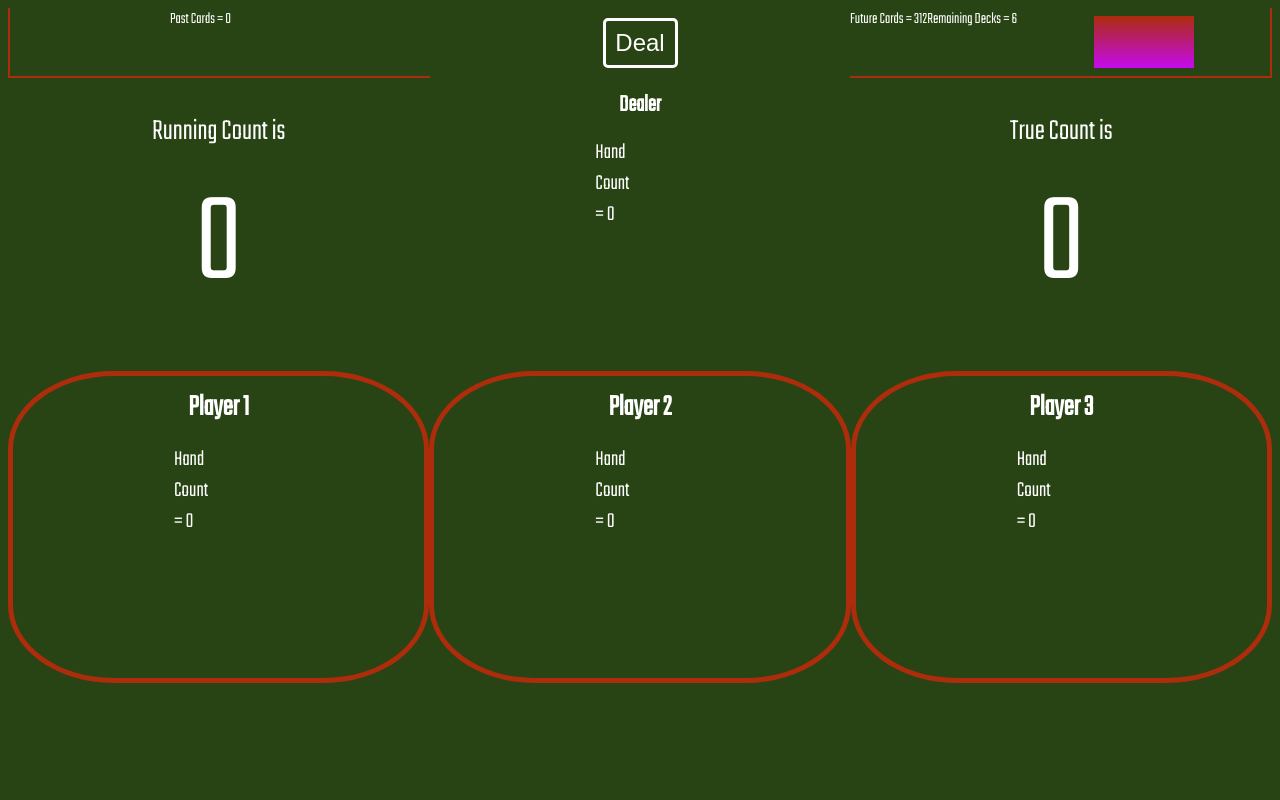
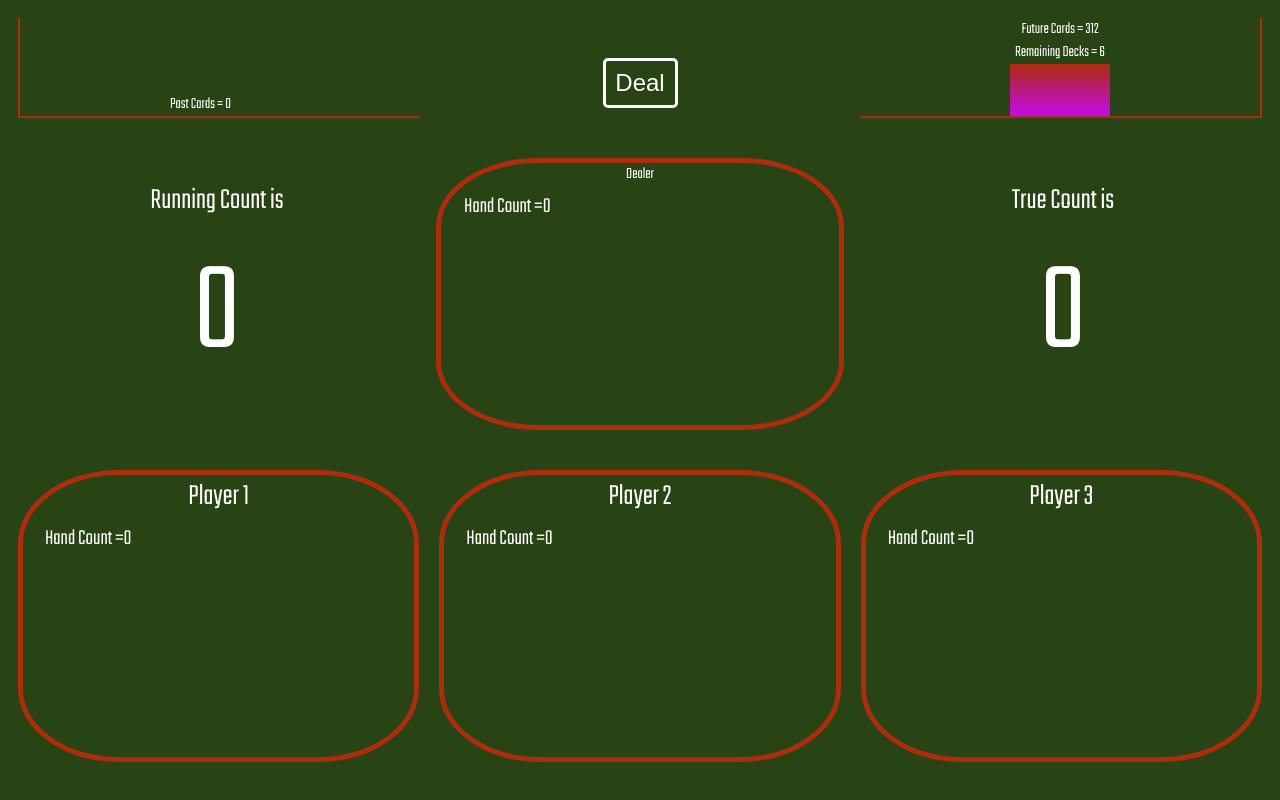
Before and after one commit to ElijahAdams/truecount21, an Angular app: page / in a window 1280 px wide. Built offline with nearby package versions, Linux system fonts and the light colour scheme.

Commit message:
setting up some containers to change orientation on screen size change

```diff
--- a/src/app/app.component.html
+++ b/src/app/app.component.html
@@ -2,12 +2,12 @@
 <div class="grid-container">
   <div class="dealInfo">
     <div class="pastShoot">
-      <span>
-        Past Cards = {{pastCardsLength}}
+      <div>
+        <p>Past Cards = {{pastCardsLength}}</p>
         <p class="pastRectangle"></p>
-      </span>
+      </div>
     </div>
-    <div>
+    <div class="dealButtonContainer">
       <button *ngIf="!hasStarted" class="dealButton" (click)="startRound()">Deal</button>
     </div>
     <div class="futureShoot">
@@ -25,7 +25,7 @@
       </p>
     </div>
     <div class="dealerHand">
-      <h2>Dealer</h2>
+      <p>Dealer</p>
       <app-playing-hand [player]="dealer" ></app-playing-hand>
     </div>
     <div class="trueCountContainer">
@@ -38,7 +38,7 @@
 
   <div class="players">
     <div *ngFor="let player of players">
-      <h2 class="playerTitle">Player {{player.num + 1}}</h2>
+      <p class="playerTitle">Player {{player.num + 1}}</p>
       <app-playing-hand [player]="player"
                         (nextPlayerTurn)="nextPlayerTurn($event)"
                         (hit)="hit($event)"
--- a/src/app/app.component.scss
+++ b/src/app/app.component.scss
@@ -1,14 +1,3 @@
-@media(max-width: 700px) {
-  .runCountContainer {
-    order: 1;
-  }
-  .trueCountContainer {
-    order: 2;
-  }
-  .dealerHand {
-    order: 3;
-  }
-}
 .grid-container {
   display: flex;
   flex-direction: column;
@@ -17,19 +6,30 @@
 .dealInfo {
   display: flex;
   flex-wrap: wrap;
+  margin-bottom: 20px;
 }
 .dealInfo > div {
+  display: flex;
+  flex-direction: column;
+  justify-content: flex-end;
+  align-items: center;
+  min-width: 300px;
+  margin: 10px;
+}
+.pastShoot {
   flex: 1;
-  display: flex;
-  justify-content: center;
-  min-width: 300px;
 }
-.dealInfo > .pastShoot {
+.futureShoot {
+  flex: 1;
+}
+.dealButtonContainer {
+  flex: 1;
+}
+.pastShoot {
   border-left: #ac2c0b solid 2px;
   border-bottom: #ac2c0b solid 2px;
 }
-
-.dealInfo > .futureShoot {
+.futureShoot {
   border-right: #ac2c0b solid 2px;
   border-bottom: #ac2c0b solid 2px;
 }
@@ -50,17 +50,29 @@
 .dealer {
   display: flex;
   flex-wrap: wrap;
+  margin-bottom: 20px;
 }
 
 .dealer > div {
-  flex: 1;
   display: flex;
   justify-content: center;
   flex-direction: column;
   align-items: center;
-  min-width: 150px;
+  // min-width: 150px;
+  margin: 10px;
+}
+.runCountContainer {
+  flex: 1;
+}
+.trueCountContainer {
+ flex: 1;
 }
 .dealerHand {
+  flex: 1;
+}
+.dealerHand {
+  border: 5px solid #ac2c0b;
+  border-radius: 25%;
   min-width: 300px;
 }
 
@@ -78,6 +90,7 @@
   flex-direction: column;
   align-items: center;
   min-width: 300px;
+  margin: 10px;
 }
 
 .playerTitle {
@@ -109,3 +122,27 @@
 .trueCountFormula{
   font-size: 16px;
 }
+
+app-playing-hand {
+  width: 100%;
+}
+
+@media(max-width: 700px) {
+
+}
+
+@media(max-width: 1005px) {
+  .players > div {
+    flex: 1 1 100%;
+  }
+  .runCountContainer {
+    order: 1;
+  }
+  .trueCountContainer {
+    order: 2;
+  }
+  .dealerHand {
+    order: 3;
+    flex: 1 1 100%;
+  }
+}
--- a/src/app/playing-hand/playing-hand.component.html
+++ b/src/app/playing-hand/playing-hand.component.html
@@ -21,7 +21,7 @@
            [ngStyle]="{'right': 60*i + 'px'}"
       >
     </div>
-    <div *ngIf="player.isDealer">
+    <div *ngIf="player.isDealer" class="cards">
       <img class="cardimg"  *ngIf="player.hand.length > 0" src="../../assets/cards/backCard.svg">
       <img class="cardimg"  *ngIf="player.hand.length > 1" src="../../assets/cards/{{player.hand[1].card}}{{player.hand[1].suite}}.svg">
     </div>
--- a/src/app/playing-hand/playing-hand.component.scss
+++ b/src/app/playing-hand/playing-hand.component.scss
@@ -2,6 +2,7 @@
   display: flex;
   flex-direction: column;
   flex-wrap: wrap;
+  width: 100%;
 }
 .runningCountContainer{
   display: flex;
@@ -21,6 +22,9 @@
 .col {
   flex: 1;
   height: 26px;
+  justify-content: center;
+  display: flex;
+  margin: 0 5px 0 5px;
 }
 
 .cardContainer {
@@ -62,4 +66,6 @@ button:hover {
 
 .actionRow {
   height: 40px;
+  display: flex;
+  justify-content: center;
 }
--- a/src/styles.scss
+++ b/src/styles.scss
@@ -11,7 +11,6 @@ html{
 }
 
 body {
-  height: 90%;
   font-family: 'Teko', sans-serif;
 }
 
```
